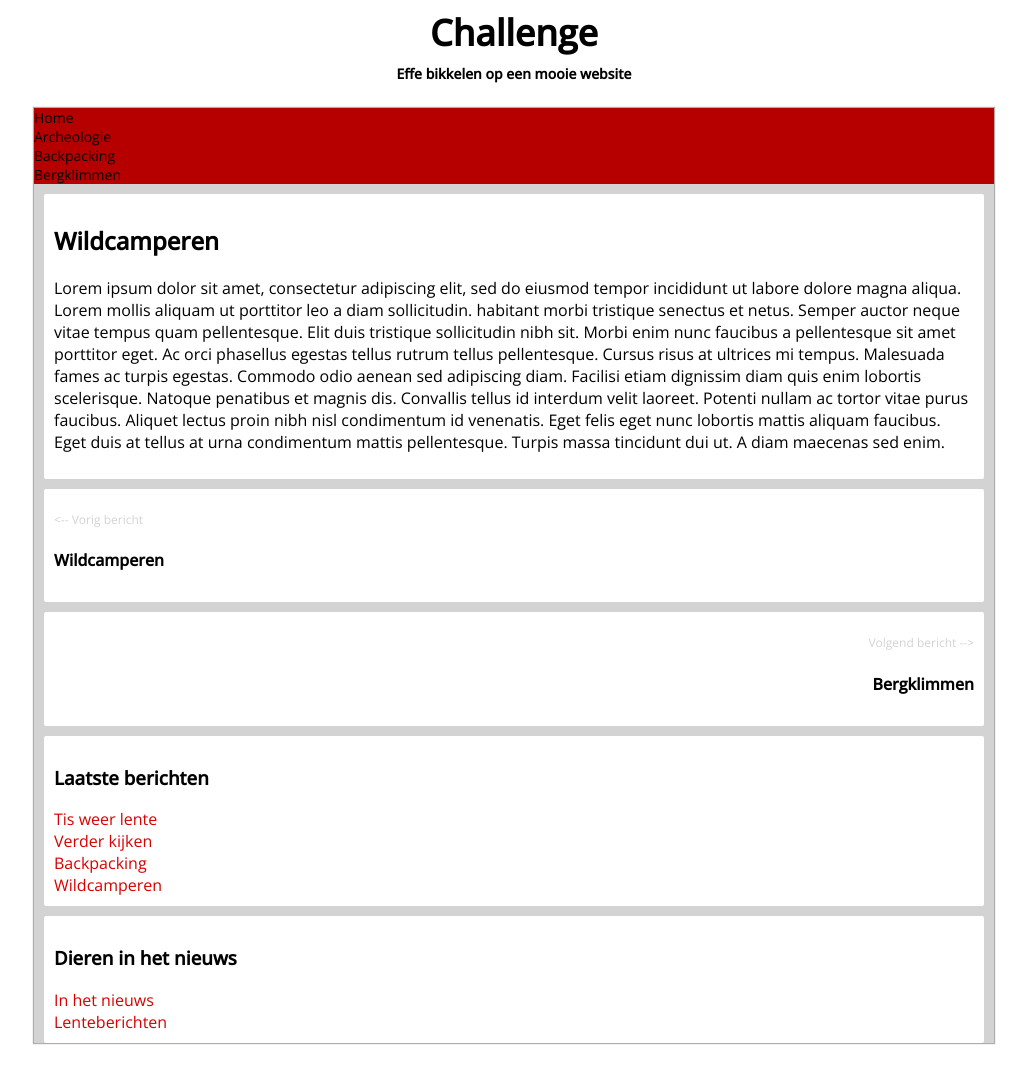
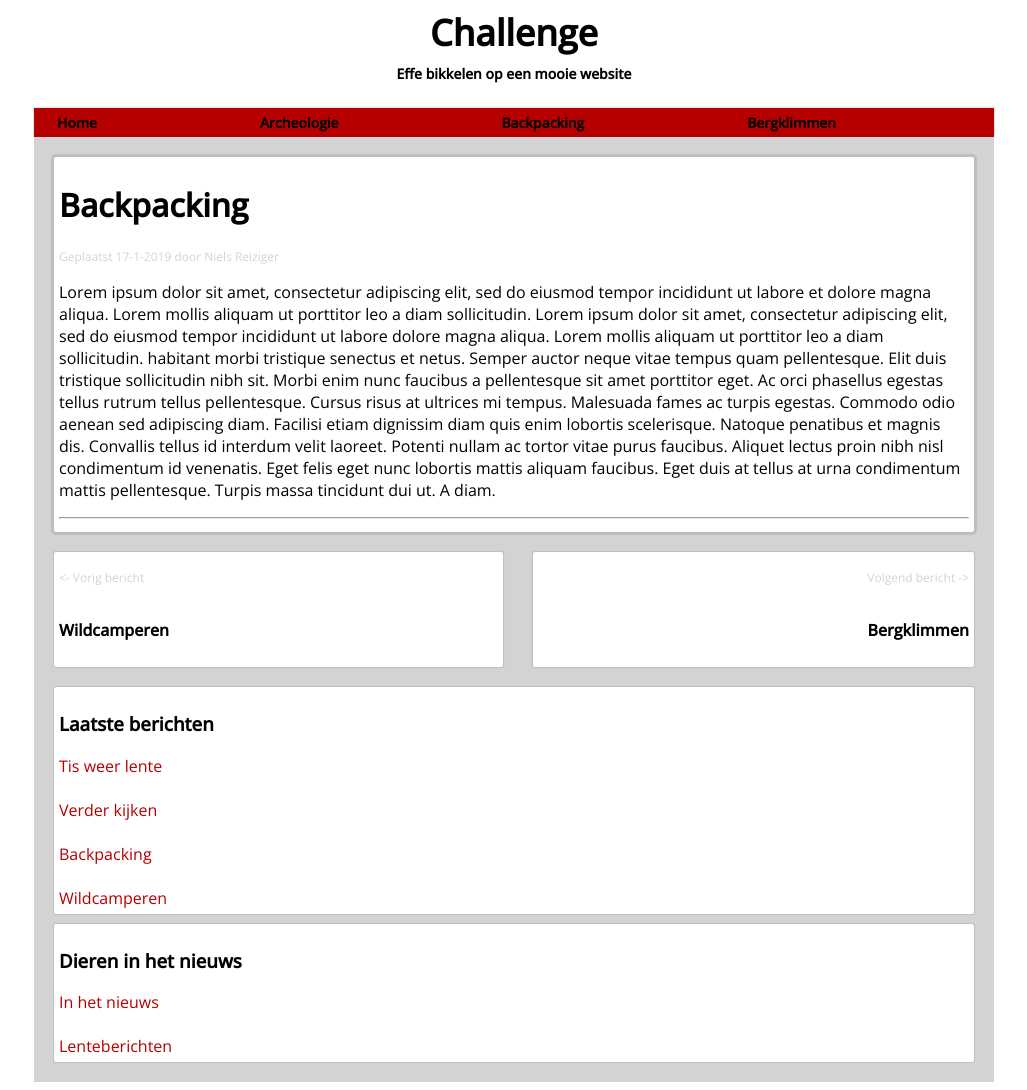
Before and after one commit to MaximusTheGitter/Januari-HTML-CSS-Challenge-2019, a plain HTML site: page backpacking.html in a window 1280 px wide. Shown: the whole page, without its empty margins (126-1153 px from the left). Before the commit the page ends 1053 px from the top, so only its background shows below. Drawn offline with nearby package versions, Linux system fonts and the light colour scheme.

Commit message:
Commit 1, website werkend zonder plaatjes.

```diff
--- a/backpacking.html
+++ b/backpacking.html
@@ -2,6 +2,7 @@
 <html>
 <head>
     <link rel="stylesheet" href="style.css" type="text/css">
+    <link rel="stylesheet" href="response.css" type="text/css">
     <link href="https://fonts.googleapis.com/css?family=Open+Sans:400,500" rel="stylesheet">
     <title>Challenge - Effe bikkelen op een mooie website</title>
 </head>
@@ -10,75 +11,68 @@
     <h1 id="titleSize">Challenge</h1>
     <b>Effe bikkelen op een mooie website</b>
 </div>
-<div id="wrapper">
 <div id="navBar">
     <nav>
         <div id="homeNav">
-                <a href="index.html">Home</a>
+            <a href="index.html"><b>Home</b></a>
         </div>
         <div id="archeologieNav">
-                <a href="archeologie.html">Archeologie</a>
+            <a href="archeologie.html"><b>Archeologie</b></a>
         </div>
         <div id="backpackNav">
-                <a href="backpacking.html">Backpacking</a>
+            <a href="backpacking.html"><b>Backpacking</b></a>
         </div>
         <div id="bergNav">
-                <a href="bergklimmen.html">Bergklimmen</a>
+            <a href="bergklimmen.html"><b>Bergklimmen</b></a>
         </div>
     </nav>
 </div>
+<div id="wrapper">
     <div id="contentcontainer">
+        <div class="pagecontent" id="box1">
+                <h1>Backpacking</h1>
+            <p class="articleSub">Geplaatst 17-1-2019 door Niels Reiziger</p>
+            <p>Lorem ipsum dolor sit amet, consectetur adipiscing elit, sed do eiusmod tempor incididunt ut labore
+                et dolore magna aliqua. Lorem mollis aliquam ut porttitor leo a diam sollicitudin.
+                Lorem ipsum dolor sit amet, consectetur adipiscing elit, sed do eiusmod tempor incididunt ut labore
+                dolore magna aliqua. Lorem mollis aliquam ut porttitor leo a diam sollicitudin. habitant morbi
+                tristique senectus et netus. Semper auctor neque vitae tempus quam pellentesque. Elit duis
+                tristique sollicitudin nibh sit. Morbi enim nunc faucibus a pellentesque sit amet porttitor eget.
+                Ac orci phasellus egestas tellus rutrum tellus pellentesque. Cursus risus at ultrices mi tempus.
+                Malesuada fames ac turpis egestas. Commodo odio aenean sed adipiscing diam. Facilisi etiam
+                dignissim diam quis enim lobortis scelerisque. Natoque penatibus et magnis dis. Convallis tellus id
+                interdum velit laoreet. Potenti nullam ac tortor vitae purus faucibus. Aliquet lectus proin nibh
+                nisl condimentum id venenatis. Eget felis eget nunc lobortis mattis aliquam faucibus. Eget duis at
+                tellus at urna condimentum mattis pellentesque. Turpis massa tincidunt dui ut. A diam.
+            </p>
+            <hr>
+        </div>
         <article>
-            <div class="pagecontent" id="box1">
-                <h1>Wildcamperen</h1>
-                <p>Lorem ipsum dolor sit amet, consectetur adipiscing elit, sed do eiusmod tempor incididunt ut labore
-                    dolore magna aliqua. Lorem mollis aliquam ut porttitor leo a diam sollicitudin.
-                    habitant morbi tristique senectus et netus. Semper auctor neque vitae tempus quam pellentesque.
-                    Elit duis tristique sollicitudin nibh sit. Morbi enim nunc faucibus a pellentesque sit amet
-                    porttitor eget. Ac orci phasellus egestas tellus rutrum tellus pellentesque. Cursus risus at
-                    ultrices mi tempus. Malesuada fames ac turpis egestas. Commodo odio aenean sed adipiscing diam.
-                    Facilisi etiam dignissim diam quis enim lobortis scelerisque. Natoque penatibus et magnis dis.
-                    Convallis tellus id interdum velit laoreet. Potenti nullam ac tortor vitae purus faucibus. Aliquet
-                    lectus proin nibh nisl condimentum id venenatis. Eget felis eget nunc lobortis mattis aliquam
-                    faucibus. Eget duis at tellus at urna condimentum mattis pellentesque. Turpis massa tincidunt dui
-                    ut. A diam maecenas sed enim.
-                </p>
+            <div class="nextPage" id="boxNext">
+                <p class="articleSub">Volgend bericht -></p>
+                <a href="bergklimmen.html">
+                    <h4>Bergklimmen</h4>
+                </a>
             </div>
-        </article>
-        <article>
-            <div class="previousPage">
-                <p class="articleSub"><-- Vorig bericht</p>
+            <div class="previousPage" id="boxPrevious">
+                <p class="articleSub"><- Vorig bericht</p>
                 <a href="wildcamperen.html">
                     <h4>Wildcamperen</h4>
                 </a>
             </div>
         </article>
-        <article>
-            <div class="nextPage">
-                <p class="articleSub">Volgend bericht --></p>
-                <a href="bergklimmen.html">
-                    <h4>Bergklimmen</h4>
-                </a>
-            </div>
-        </article>
-    </div>
-    <div class="navArticle">
-        <article>
         <div class="bottomLinks" id="box5">
             <h3>Laatste berichten</h3>
-                <a href="">Tis weer lente</a><br>
-                <a href="">Verder kijken</a><br>
-                <a href="">Backpacking</a><br>
-                <a href="">Wildcamperen</a>
+            <a href="lente.html">Tis weer lente</a><br>
+            <a href="verderkijken.html">Verder kijken</a><br>
+            <a href="backpacking.html">Backpacking</a><br>
+            <a href="wildcamperen.html">Wildcamperen</a>
         </div>
-        </article>
-        <article>
         <div class="bottomLinks" id="box6">
             <h3>Dieren in het nieuws</h3>
             <a href="">In het nieuws</a><br>
             <a href="">Lenteberichten</a>
         </div>
-        </article>
     </div>
 </div>
 </body>
--- /dev/null
+++ b/response.css
@@ -0,0 +1,167 @@
+@media all {
+    #homeNav {
+        grid-column: 1;
+        grid-row: 1;
+        padding: 5px;
+    }
+
+    #archeologieNav {
+        grid-column: 1;
+        grid-row: 2;
+        padding: 5px;
+    }
+
+    #backpackNav {
+        grid-column: 1;
+        grid-row: 3;
+        padding: 5px;
+    }
+
+    #bergNav {
+        grid-column: 1;
+        grid-row: 4;
+        padding: 5px;
+    }
+}
+
+@media all and (min-width: 768px) {
+    #homeNav {
+        padding: 5px;
+        grid-row: 1;
+        grid-column: 1;
+    }
+
+    #archeologieNav {
+        padding: 5px;
+        grid-row: 1;
+        grid-column: 2;
+    }
+
+    #backpackNav {
+        padding: 5px;
+        grid-row: 1;
+        grid-column: 3;
+    }
+
+    #bergNav {
+        padding: 5px;
+        grid-row: 1;
+        grid-column: 4;
+    }
+
+    #box1{
+        padding: 5px;
+        grid-row: 1;
+        grid-column: 1;
+    }
+
+    #box2{
+        padding: 5px;
+        grid-row: 1;
+        grid-column: 2;
+    }
+
+    #box3{
+        padding: 5px;
+        grid-row: 2;
+        grid-column: 1;
+    }
+
+    #box4{
+        padding: 5px;
+        grid-row: 2;
+        grid-column: 2;
+    }
+
+    #boxNext{
+        padding: 5px;
+        grid-row: 1;
+        grid-column: 2;
+    }
+
+    #boxPrevious{
+        padding: 5px;
+        grid-row: 1;
+        grid-column: 1;
+    }
+
+    #box5{
+        padding: 5px;
+        grid-row: 5;
+        grid-column: 1;
+        grid-column-end: 3;
+    }
+
+    #box6{
+        padding: 5px;
+        grid-row: 6;
+        grid-column: 1;
+        grid-column-end: 3;
+    }
+
+}
+
+@media all and (min-width: 992px) {
+    #homeNav {
+        padding: 5px;
+        grid-row: 1;
+        grid-column: 1;
+    }
+
+    #archeologieNav {
+        padding: 5px;
+        grid-row: 1;
+        grid-column: 2;
+    }
+
+    #backpackNav {
+        padding: 5px;
+        grid-row: 1;
+        grid-column: 3;
+    }
+
+    #bergNav {
+        padding: 5px;
+        grid-row: 1;
+        grid-column: 4;
+    }
+
+    #box1{
+        padding: 5px;
+        grid-row: 1;
+        grid-column: 1;
+    }
+
+    #box2{
+        padding: 5px;
+        grid-row: 1;
+        grid-column: 2;
+    }
+
+    #box3{
+        padding: 5px;
+        grid-row: 2;
+        grid-column: 1;
+    }
+
+    #box4{
+        padding: 5px;
+        grid-row: 2;
+        grid-column: 2;
+    }
+
+    #box5{
+        padding: 5px;
+        grid-row: 1;
+        grid-column: 3;
+
+    }
+
+    #box6{
+        padding: 5px;
+        grid-row: 2;
+        grid-column: 3;
+        height: 50%;
+    }
+
+}
--- a/style.css
+++ b/style.css
@@ -16,29 +16,45 @@
 }
 #wrapper {
     max-width: 960px;
+    padding: 10px;
     margin: auto;
     background: lightgrey;
-    transition: box-shadow .25s;
-    box-shadow: 0px 0px 1px 1px rgba(0,0,0,0.15), 0px 0px 1px 1px rgba(0,0,0,0.20)
 }
 
 nav {
+    max-width: 960px;
+    width: 100%;
+    display: grid;
+    grid-column-gap: 0px;
+    grid-row-gap: 1px;
     text-align: left;
     font-size: 14px;
+    padding-left: 18px;
     margin: auto;
     background-color: #B60000;
+    transition: box-shadow .25s;
+    box-shadow: 0px 0px 1px 1px rgba(0,0,0,0.10)
 }
 
 #navBar a{
     color: black;
     text-decoration: none;
 }
-.navArticle a{
-    color: #D90000;
-    text-decoration: none;
+
+article{
+    width: 100%;
+    display: grid;
+    grid-column-gap: 10px;
+    grid-row-gap: 10px;
+
 }
 
 #contentcontainer a{
+    width: 100%;
+    display: grid;
+    grid-column-gap: 10px;
+    grid-row-gap: 10px;
+    margin: auto;
     color: black;
     text-decoration: none;
 }
@@ -49,11 +65,7 @@ nav {
 }
 
 #navcontainer {
-    width: 100%;
-    display: grid;
-    grid-column-gap: 10px;
-    grid-row-gap: 10px;
-    background-color: #B60000;
+    background-color: #D90000;
     padding: 5px;
     margin: 10px;
 }
@@ -64,12 +76,15 @@ nav {
     padding: 10px;
     margin: 10px;
     text-decoration: none;
+    transition: box-shadow .25s;
+    box-shadow: 0px 0px 1px 3px rgba(0,0,0,0.10)
 }
 
 .btnstyle{
     background-color: #D90000;
     border-color: #D90000;
     color: white;
+    max-width: 120px;
     border-radius: 3px;
     cursor: pointer;
     padding: 10px;
@@ -87,6 +102,8 @@ nav {
     margin: 10px;
     text-decoration: none;
     text-align: right;
+    transition: box-shadow .25s;
+    box-shadow: 0px 0px 1px 1px rgba(0,0,0,0.10)
 }
 
 .previousPage{
@@ -96,6 +113,8 @@ nav {
     margin: 10px;
     text-decoration: none;
     text-align: left;
+    transition: box-shadow .25s;
+    box-shadow: 0px 0px 1px 1px rgba(0,0,0,0.10)
 }
 
 .bottomLinks{
@@ -104,8 +123,14 @@ nav {
     padding: 10px;
     margin: 10px;
     text-decoration: none;
+    transition: box-shadow .25s;
+    box-shadow: 0px 0px 1px 1px rgba(0,0,0,0.10)
 }
 
-@media all and (min-width: 640px){
+#box5 a{
+    color: #B60000;
+}
 
+#box6 a{
+    color: #B60000;
 }
```
Also changed, not shown: archeologie.html (+29 -19 lines), bergklimmen.html (+29 -25 lines), index.html (+13 -25 lines), lente.html (+33 -32 lines), verderkijken.html (+36 -35 lines), wildcamperen.html (+31 -37 lines). Lines whose indentation alone changed are shown as unchanged.
